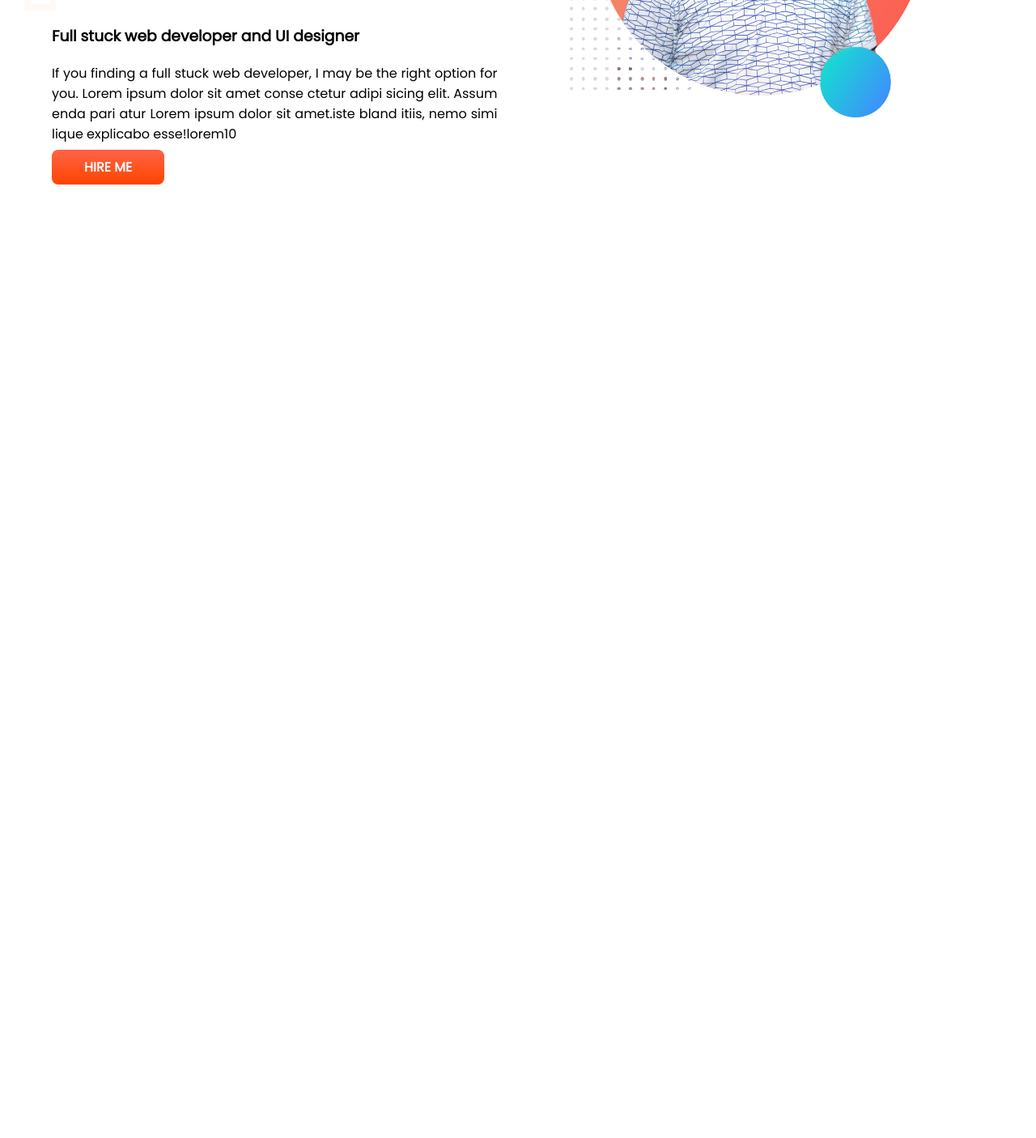
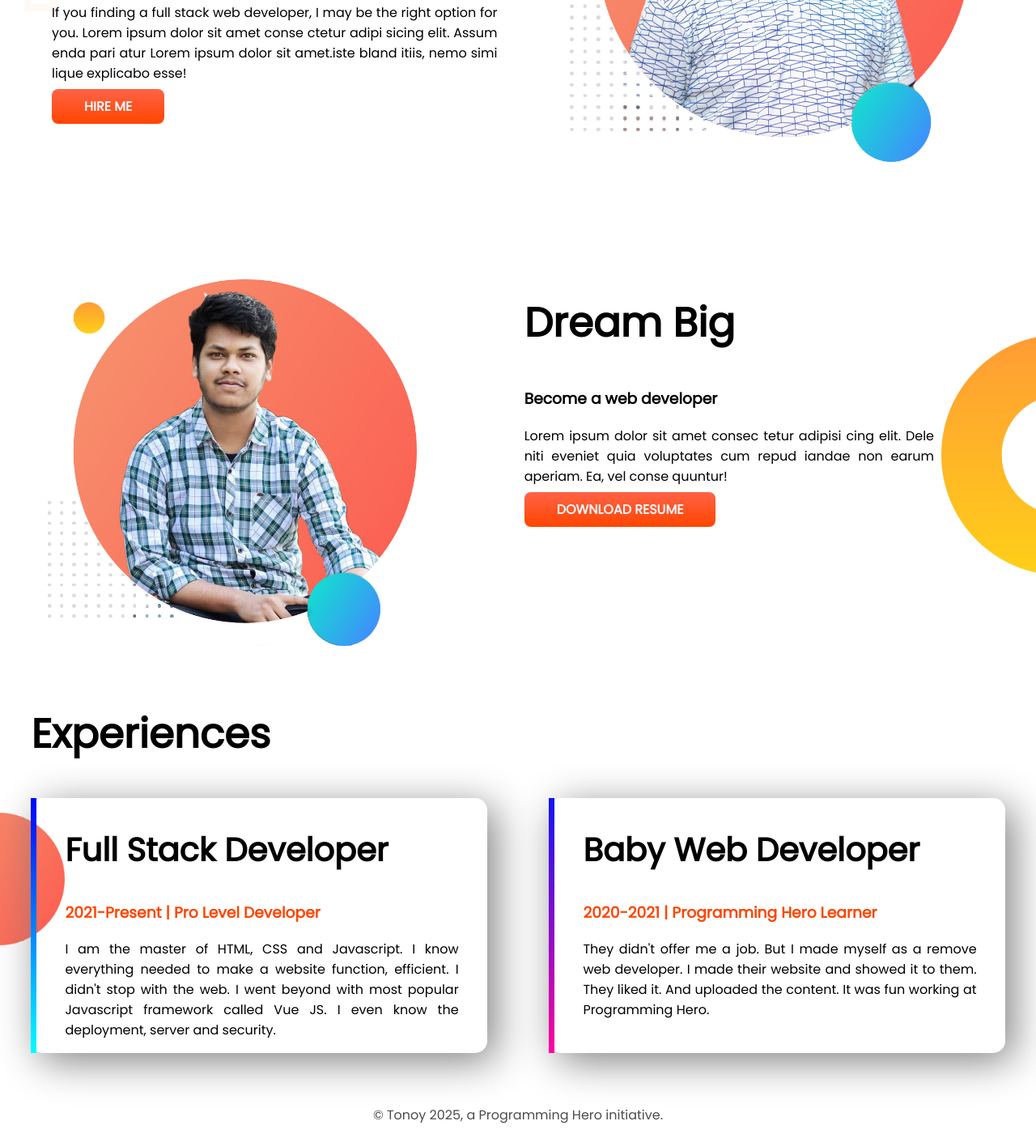
Before and after one commit to tonoy7/developer-portfolio, a plain HTML site: page index.html in a window 1280 px wide. Shown: the part 345-1751 px from the top of the page at 81% size. Before the commit the page ends 800 px from the top, so only its background shows below. Drawn offline with Linux system fonts and the light colour scheme.

Commit message:
100% done

```diff
--- a/index.html
+++ b/index.html
@@ -14,19 +14,19 @@
     <link rel="stylesheet" href="style.css" />
   </head>
   <body>
-    <section class="top-banner">
+    <section class="top-banner flexible-container">
       <div class="half-width">
         <h1>Welcome To</h1>
-        <h1><span class="orange">Muntasir Tonoy</span> World!</h1>
-        <h3>Full stuck web developer and UI designer</h3>
+        <h1><span class="orange">Muntasir Tonoy</span> World</h1>
+        <h3>Full stack web developer and UI designer</h3>
         <p>
-          If you finding a full stuck web developer, I may be the right option
+          If you finding a full stack web developer, I may be the right option
           for you. Lorem ipsum dolor sit amet conse ctetur adipi sicing elit.
           Assum enda pari atur Lorem ipsum dolor sit amet.iste bland itiis, nemo
-          simi lique explicabo esse!lorem10
+          simi lique explicabo esse!
         </p>
         <a
-          class="hire-button"
+          class="button"
           target="blank"
           href="https://www.facebook.com/tonoy947"
           >HIRE ME
@@ -34,5 +34,49 @@
       </div>
       <div class="half-width"><img src="images/img2.png" /></div>
     </section>
+
+    <section class="middle-banner flexible-container">
+      <div class="half-width"><img src="images/img1.png" /></div>
+      <div class="half-width">
+        <h1>Dream Big</h1>
+        <h3>Become a web developer</h3>
+        <p>
+          Lorem ipsum dolor sit amet consec tetur adipisi cing elit. Dele niti
+          eveniet quia voluptates cum repud iandae non earum aperiam. Ea, vel
+          conse quuntur!
+        </p>
+        <a class="button" target="blank" href="">DOWNLOAD RESUME </a>
+      </div>
+    </section>
+    <section class="bottom-banner">
+      <h1 id="exp">Experiences</h1>
+
+      <div class="flexible-container">
+        <div id="left-box" class="box-item">
+          <h2>Full Stack Developer</h2>
+          <h3 class="orange">2021-Present | Pro Level Developer</h3>
+          <p>
+            I am the master of HTML, CSS and Javascript. I know everything
+            needed to make a website function, efficient. I didn't stop with the
+            web. I went beyond with most popular Javascript framework called Vue
+            JS. I even know the deployment, server and security.
+          </p>
+        </div>
+
+        <div id="right-box" class="box-item">
+          <h2>Baby Web Developer</h2>
+          <h3 class="orange">2020-2021 | Programming Hero Learner</h3>
+          <p>
+            They didn't offer me a job. But I made myself as a remove web
+            developer. I made their website and showed it to them. They liked
+            it. And uploaded the content. It was fun working at Programming
+            Hero.
+          </p>
+        </div>
+      </div>
+    </section>
+    <footer>
+      <p>© Tonoy 2025, a Programming Hero initiative.</p>
+    </footer>
   </body>
 </html>
--- a/style.css
+++ b/style.css
@@ -2,15 +2,23 @@ body {
   font-family: "Poppins", sans-serif;
   margin: 0px;
   padding: 0px;
+  box-sizing: border-box;
 }
 h1 {
   font-size: 50px;
 }
+#exp {
+  margin-left: 3%;
+}
+h2 {
+  font-size: 40px;
+}
 .orange {
   color: orangered;
 }
-section {
+.flexible-container {
   display: flex;
+  margin-bottom: 5%;
 }
 .half-width {
   width: 50%;
@@ -19,12 +27,12 @@ section {
   text-align: justify;
 }
 .half-width img {
-  width: 80%;
+  width: 90%;
   padding-top: 5%;
 }
-.hire-button {
+
+.button {
   text-decoration: none;
-  /* background-color: orangered; */
   background-image: linear-gradient(tomato, orangered);
   color: aliceblue;
   font-weight: 600;
@@ -35,3 +43,41 @@ section {
   background-image: url(images/top-banner.png);
   background-repeat: no-repeat;
 }
+.middle-banner {
+  background-image: url(images/dream-bg.png);
+  background-repeat: no-repeat;
+  background-position: right;
+  padding-right: 8%;
+  margin: 0;
+}
+
+.box-item {
+  box-shadow: 10px 10px 50px gray;
+  width: 45%;
+  padding-left: 35px;
+  padding-right: 35px;
+  margin-left: 3%;
+  margin-right: 3%;
+  text-align: justify;
+  border-radius: 15px;
+}
+.bottom-banner {
+  background-image: url(images/exp-bg.png);
+  background-repeat: no-repeat;
+  background-position: left;
+  background-size: 80px;
+}
+#left-box {
+  border-left: 7px solid;
+  border-image: linear-gradient(blue, cyan);
+  border-image-slice: 1;
+}
+#right-box {
+  border-left: 7px solid;
+  border-image: linear-gradient(rgb(17, 21, 243), rgb(255, 4, 159));
+  border-image-slice: 1;
+}
+footer p {
+  text-align: center;
+  opacity: 70%;
+}
```
